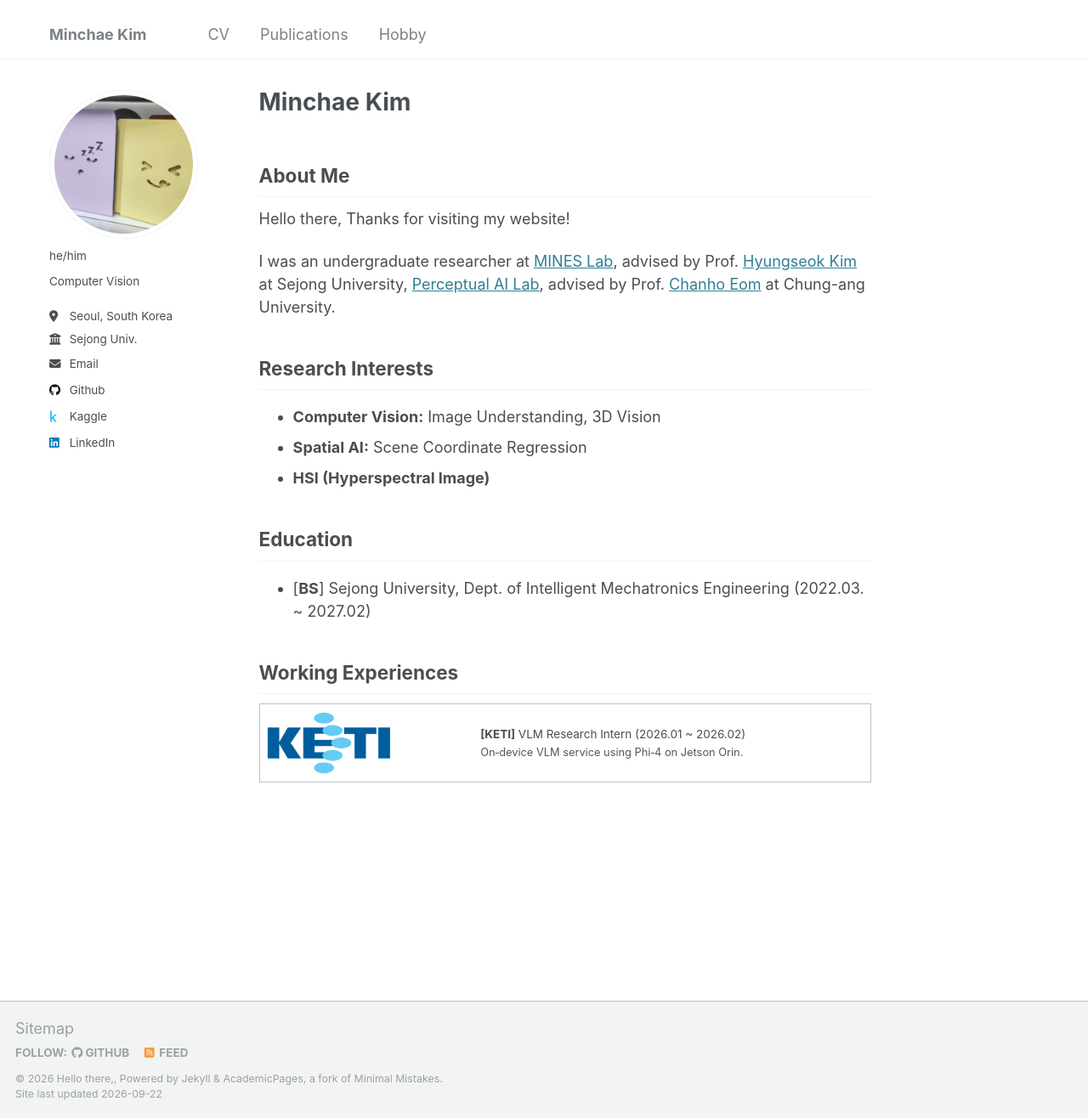
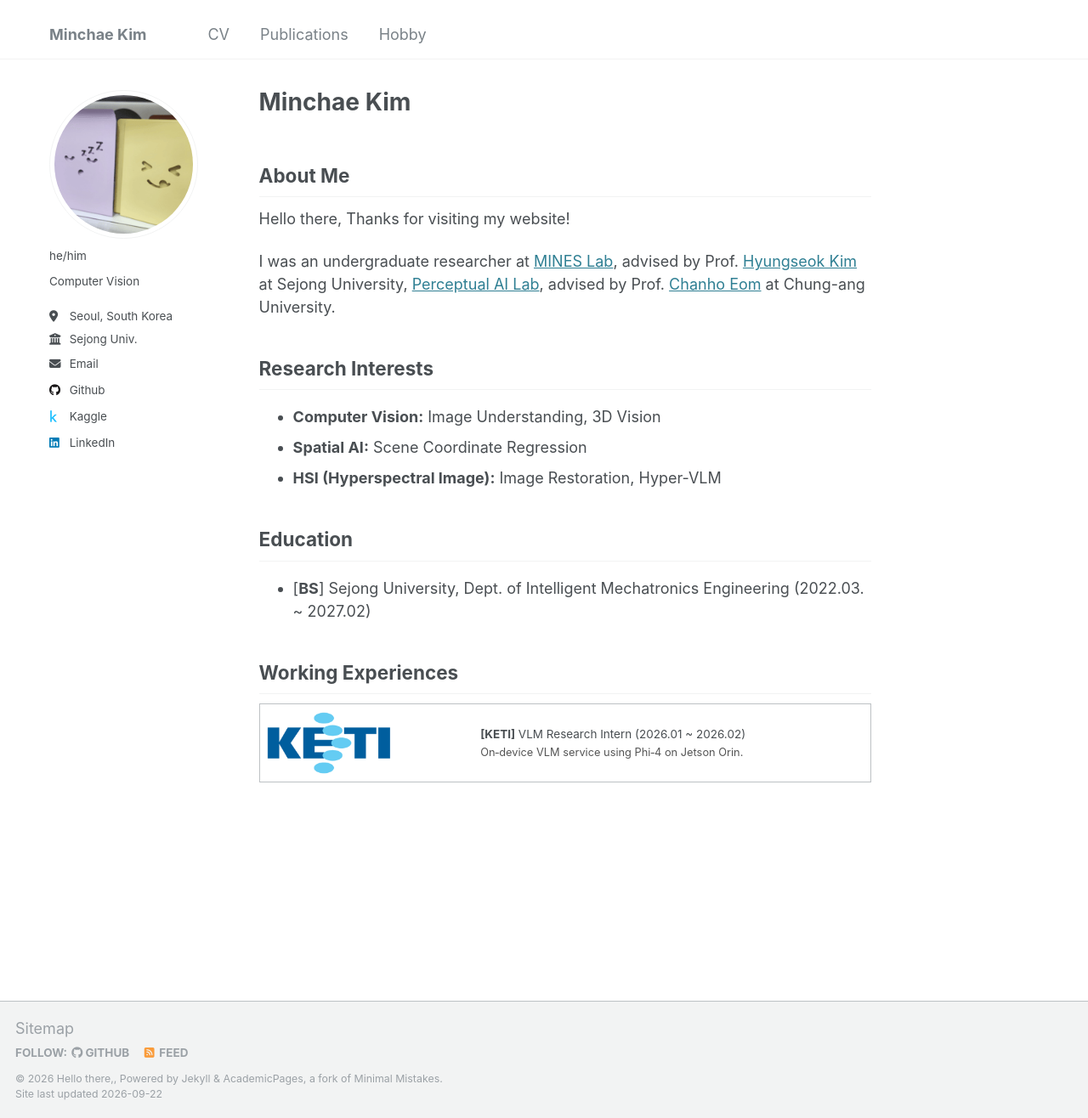
Before and after one commit to lDMDiamondl/lDMDiamondl.github.io, a Jekyll site: the page built from _pages/about.md, in a window 1280 px wide and 1316 px high. Shown: the whole window at 85% size. Built offline with Jekyll 4.4.1, drawn with Linux system fonts in a browser that asks for light colours.

Commit message:
Update HSI research interest

```diff
--- a/_pages/about.md
+++ b/_pages/about.md
@@ -16,7 +16,7 @@ I was an undergraduate researcher at [MINES Lab](https://prof.sejong.ac.kr/hyung
 
 - **Computer Vision:** Image Understanding, 3D Vision
 - **Spatial AI:** Scene Coordinate Regression
-- **HSI (Hyperspectral Image)**
+- **HSI (Hyperspectral Image):** Image Restoration, Hyper-VLM
 
 ## Education
 
```
